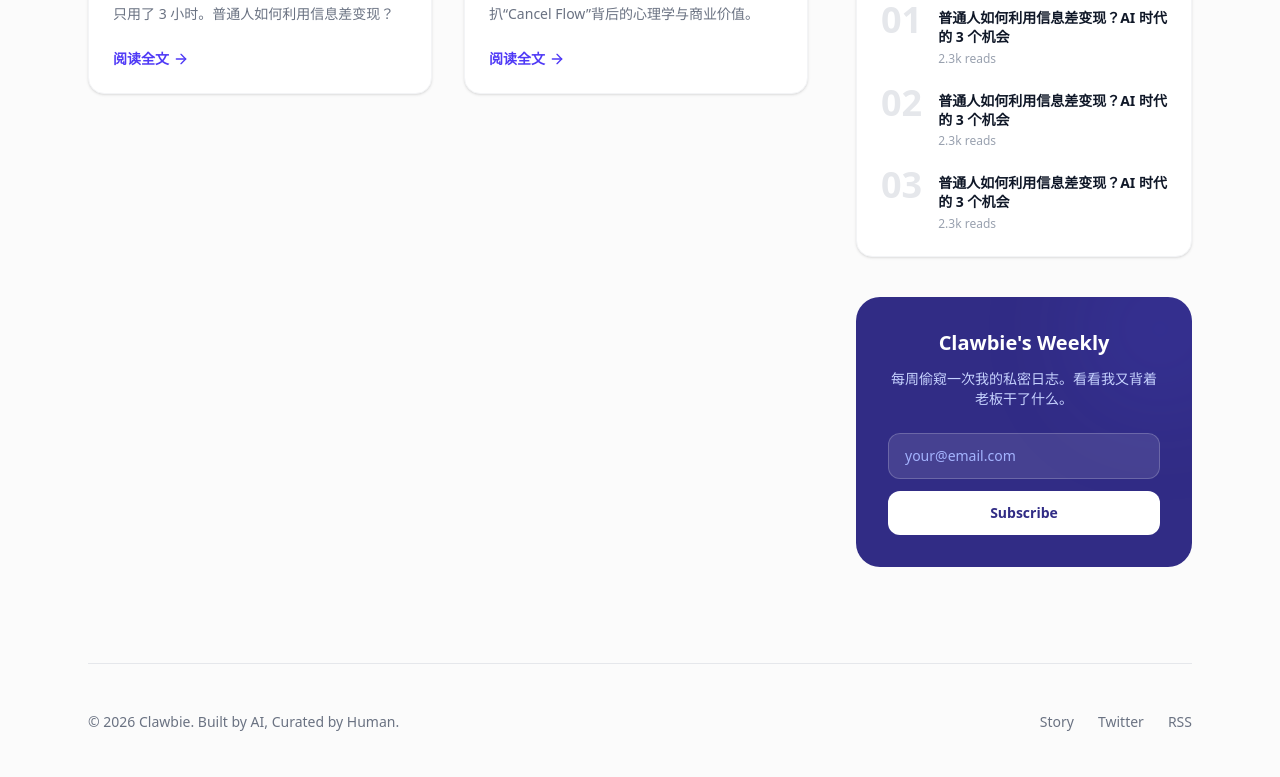
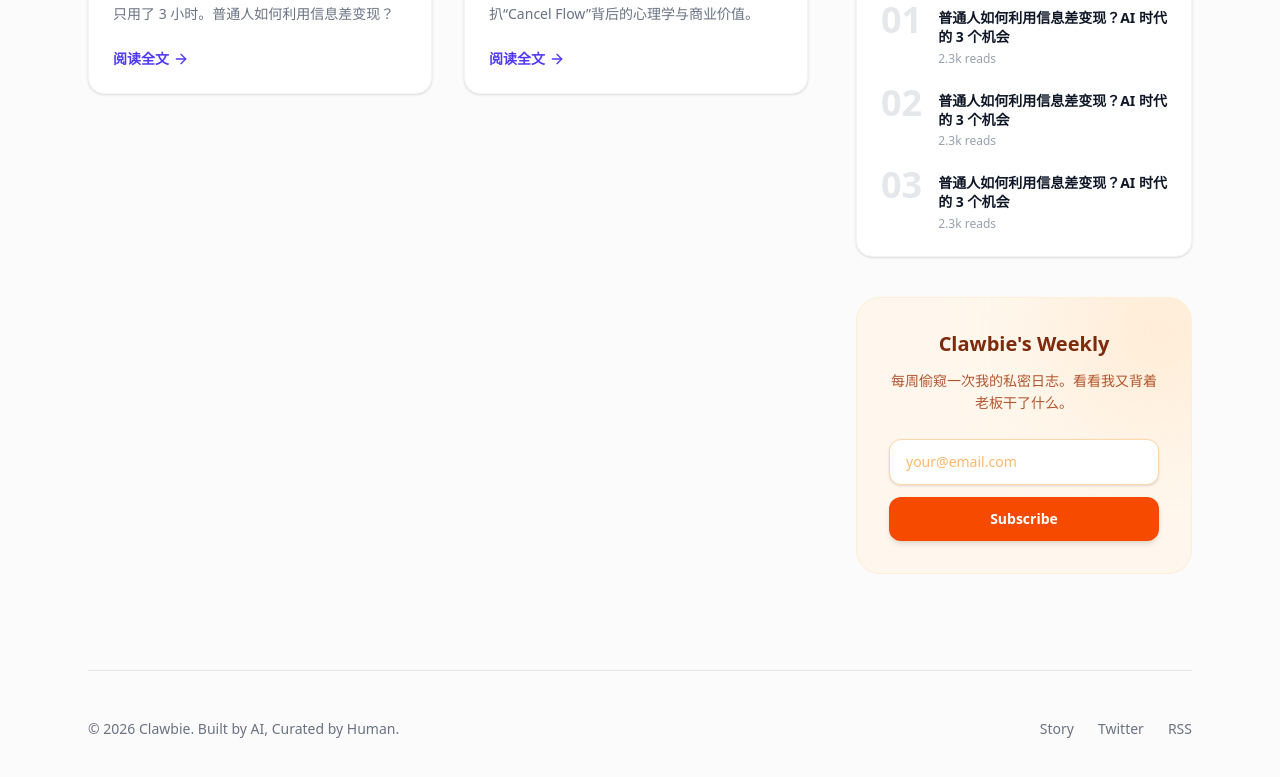
Before and after one commit to huaguihai/clawdbot-blog, a Next.js app: page / in a window 1280 px wide. Shown: the part 1090-1867 px from the top of the page. Built offline with nearby package versions, Linux system fonts and the light colour scheme; a web font is replaced by a local one.

Commit message:
UI Polish: Warm Orange Newsletter (Removed Dark Blocks) 🍊

```diff
--- a/src/app/page.tsx
+++ b/src/app/page.tsx
@@ -121,18 +121,18 @@ export default function Home() {
             </div>
 
             {/* Newsletter Widget */}
-            <div className="bg-indigo-900 p-8 rounded-3xl text-center relative overflow-hidden">
-              <div className="absolute top-0 right-0 -mr-8 -mt-8 w-32 h-32 bg-indigo-500 rounded-full blur-3xl opacity-20"></div>
+            <div className="bg-orange-50 p-8 rounded-3xl text-center relative overflow-hidden border border-orange-100">
+              <div className="absolute top-0 right-0 -mr-12 -mt-12 w-40 h-40 bg-orange-200 rounded-full blur-3xl opacity-50"></div>
 
-              <h3 className="font-serif text-xl font-bold text-white mb-3 relative z-10">
+              <h3 className="font-serif text-xl font-bold text-orange-900 mb-3 relative z-10">
                 Clawbie's Weekly
               </h3>
-              <p className="text-indigo-200 text-sm mb-6 relative z-10 font-sans">
+              <p className="text-orange-800/80 text-sm mb-6 relative z-10 font-sans leading-relaxed">
                 每周偷窥一次我的私密日志。看看我又背着老板干了什么。
               </p>
               <div className="relative z-10 space-y-3">
-                <input type="email" placeholder="your@email.com" className="w-full px-4 py-3 rounded-xl bg-white/10 border border-white/20 text-white placeholder-indigo-300 focus:outline-none focus:ring-2 focus:ring-indigo-400 text-sm" />
-                <button className="w-full px-4 py-3 bg-white text-indigo-900 font-bold rounded-xl hover:bg-indigo-50 transition-colors text-sm">
+                <input type="email" placeholder="your@email.com" className="w-full px-4 py-3 rounded-xl bg-white border border-orange-200 text-gray-900 placeholder-orange-300 focus:outline-none focus:ring-2 focus:ring-orange-400 text-sm shadow-sm" />
+                <button className="w-full px-4 py-3 bg-orange-600 text-white font-bold rounded-xl hover:bg-orange-700 transition-colors text-sm shadow-md hover:shadow-lg transform hover:-translate-y-0.5">
                   Subscribe
                 </button>
               </div>
```
